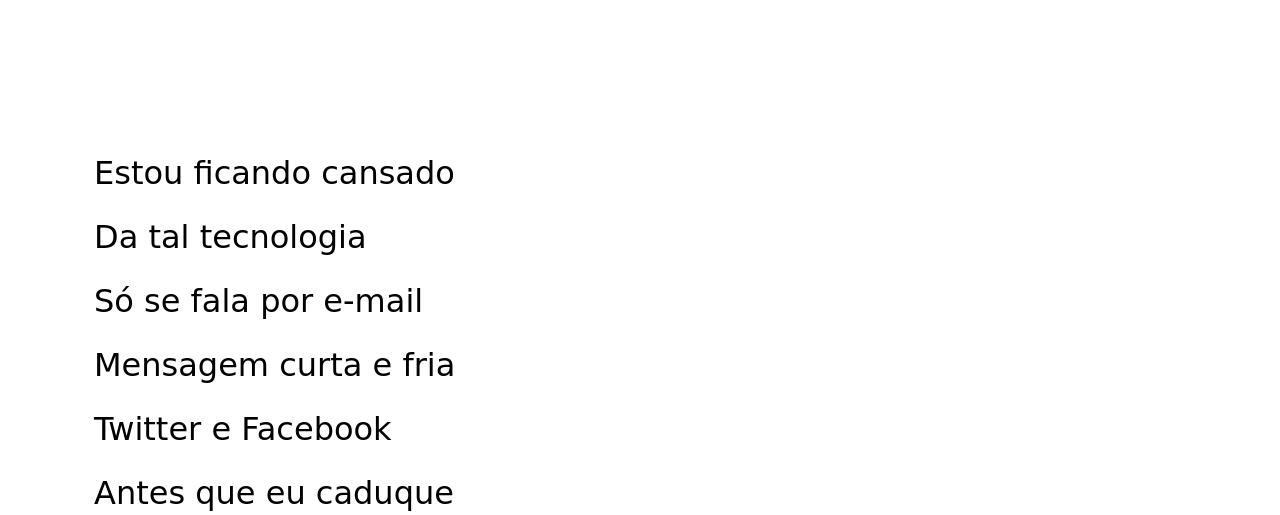
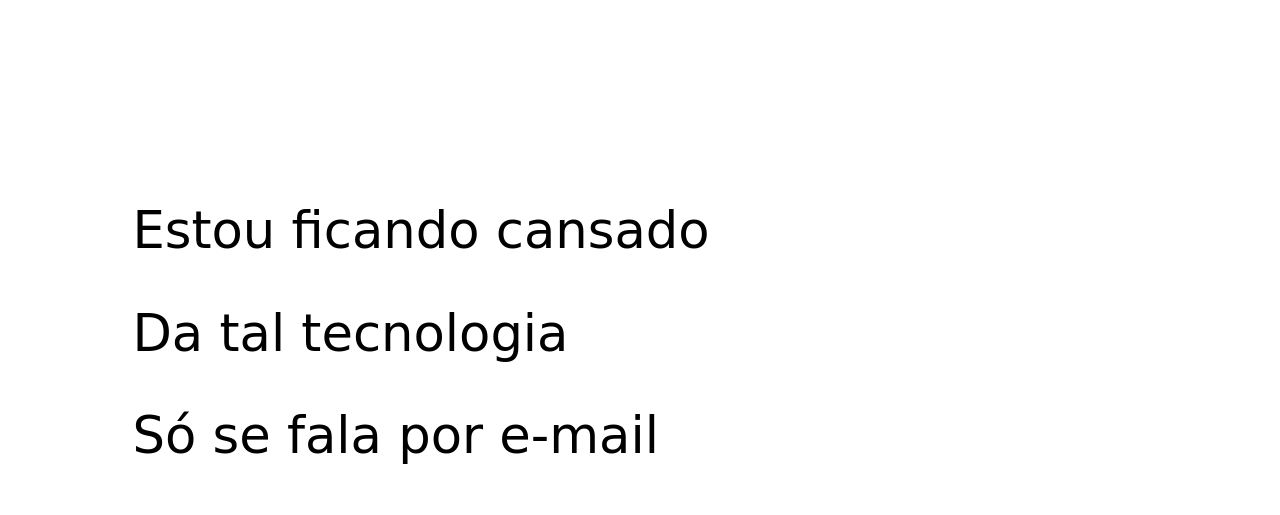
Before and after one commit to cidamaryr/projeto-cordel, a plain HTML site: page index.html in a window 1280 px wide. Shown: the part 263-778 px from the top of the page. Drawn offline with Linux system fonts and the light colour scheme.

Commit message:
aumentar tamanho da fonte

```diff
--- a/estilo/style.css
+++ b/estilo/style.css
@@ -52,7 +52,7 @@ section{
     line-height: 2em;
     padding-left: 30px;
     font-family: var(--fonte3);
-    font-size: 2.5vw;
+    font-size: 4vw;
 }
 
 section.normal{
```
